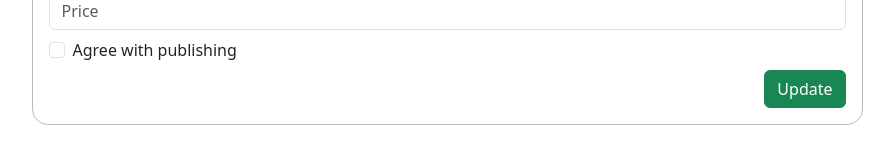
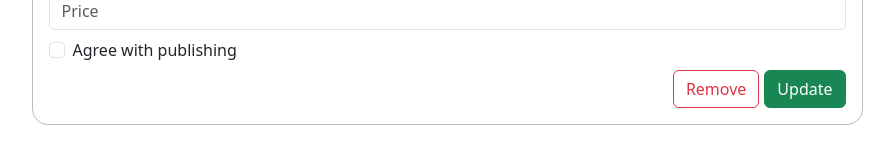
Before and after one commit to msultanovdev/upsilon-test, a React (Create React App) app: page /form/1 in a window 1280 px wide. Shown: the part 269-429 px from the top of the page, without its empty margins (193-1087 px from the left). Built offline with nearby package versions, Linux system fonts and the light colour scheme.

Commit message:
feat: add confirmation to remove

```diff
--- a/src/components/FormComponent/FormComponent.tsx
+++ b/src/components/FormComponent/FormComponent.tsx
@@ -18,7 +18,7 @@ interface IForm {
 const FormComponent = ({ id }: { id?: string }) => {
   const dispatch = useAppDispatch();
   const products = useAppSelector((store) => store.dbReducer.products);
-  const { addProduct, updateProducts } = dbSlice.actions;
+  const { addProduct, updateProducts, removeProductById } = dbSlice.actions;
   const selectedProduct = products.find((product) => product.id === id);
   const navigate = useNavigate();
 
@@ -51,6 +51,16 @@ const FormComponent = ({ id }: { id?: string }) => {
       reset();
       setLocal("tabKey", "list");
       toast.success("Created!", { autoClose: 2000 });
+      navigate("/products");
+    } catch (e) {
+      console.log(e);
+    }
+  };
+
+  const remove = () => {
+    try {
+      dispatch(removeProductById(id));
+      toast.success("Removed!", { autoClose: 2000 });
       navigate("/products");
     } catch (e) {
       console.log(e);
@@ -164,9 +174,18 @@ const FormComponent = ({ id }: { id?: string }) => {
             Submit
           </Button>
         ) : (
-          <Button onClick={update} variant="success">
-            Update
-          </Button>
+          <>
+            <Button
+              style={{ marginRight: "5px" }}
+              onClick={remove}
+              variant="outline-danger"
+            >
+              Remove
+            </Button>
+            <Button onClick={update} variant="success">
+              Update
+            </Button>
+          </>
         )}
       </div>
     </Form>
--- a/src/store/reducers/dbSlice.ts
+++ b/src/store/reducers/dbSlice.ts
@@ -24,11 +24,14 @@ export const dbSlice = createSlice({
       return state;
     },
     removeProductById(state, action) {
-      const updatedProducts = state.products.filter(
-        (product) => product.id !== action.payload,
-      );
-      setLocal("products", JSON.stringify(updatedProducts));
-      state = { ...state, products: updatedProducts };
+      const confirmed = window.confirm("Are you sure to remove this product?");
+      if (confirmed) {
+        const updatedProducts = state.products.filter(
+          (product) => product.id !== action.payload,
+        );
+        setLocal("products", JSON.stringify(updatedProducts));
+        state = { ...state, products: updatedProducts };
+      }
       return state;
     },
   },
```
